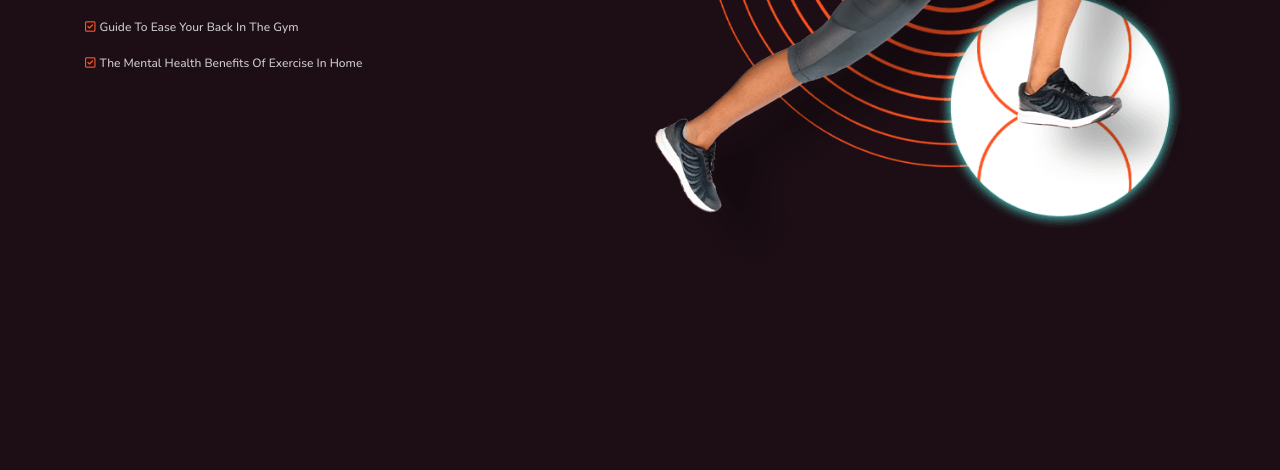
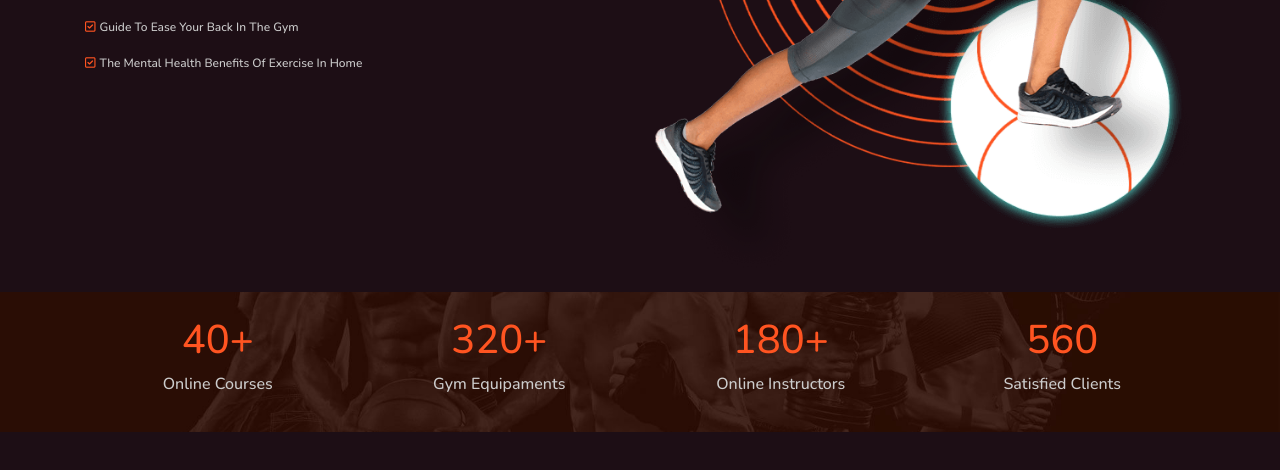
Before and after one commit to JhonnFy/Fitness-Website, a plain HTML site: page index.html in a window 1280 px wide. Shown: the part 1283-1753 px from the top of the page. Drawn offline with nearby package versions, Linux system fonts and the light colour scheme.

Commit message:
Counter OK

```diff
--- a/index.html
+++ b/index.html
@@ -17,8 +17,6 @@
 
 <body>
     <!--Cuerpo: Representa el contenido de la página-->
-
-
 
 
     <!--Header Section Starts-->
@@ -42,8 +40,6 @@
     <!--Header Section Ends-->
 
 
-
-
     <!--Home Section Starts-->
         <section class="home" id="home">
             <div class="container"><!--Etiqueta que define las divisiones lógicas-->
@@ -61,8 +57,6 @@
             </div>
         </section>
     <!--Home Section Ends-->
-
-
 
 
     <!--About Section Starts-->
@@ -89,6 +83,36 @@
     <!--About Section Ends-->
 
 
+    <!--Counter Section Starts-->
+    <section class="counter">
+        <div class="container box-container">
+
+            <div class="box">
+                <h3>40+</h3>
+                <p>Online Courses</p>
+            </div>
+
+            <div class="box">
+                <h3>320+</h3>
+                <p>Gym Equipaments</p>
+            </div>
+
+            <div class="box">
+                <h3>180+</h3>
+                <p>Online Instructors</p>
+            </div>
+
+            <div class="box">
+                <h3>560</h3>
+                <p>Satisfied Clients</p>
+            </div>
+
+
+        </div>
+    </section>
+    <!--About Section Ebds-->
+
+
 
 
     <!--Custom Js File Link-->
--- a/scss/style.scss
+++ b/scss/style.scss
@@ -353,7 +353,28 @@ section{
 }
 
 
+.counter{
+    background: url(../img/counter-bg.jpg) no-repeat;
+    background-size: cover;
+    background-position: center;
 
+    .box-container{
+        @include grid(25rem);
+
+        .box{
+            text-align: center;
+
+            H3{
+                font-size: 5rem;
+                color: $orange;
+            }
+
+            p{
+                @include graph-text(2rem);
+            }
+        }
+    }
+}
 
 
 
```
Also changed, not shown: css/style.css, 1 other file.
